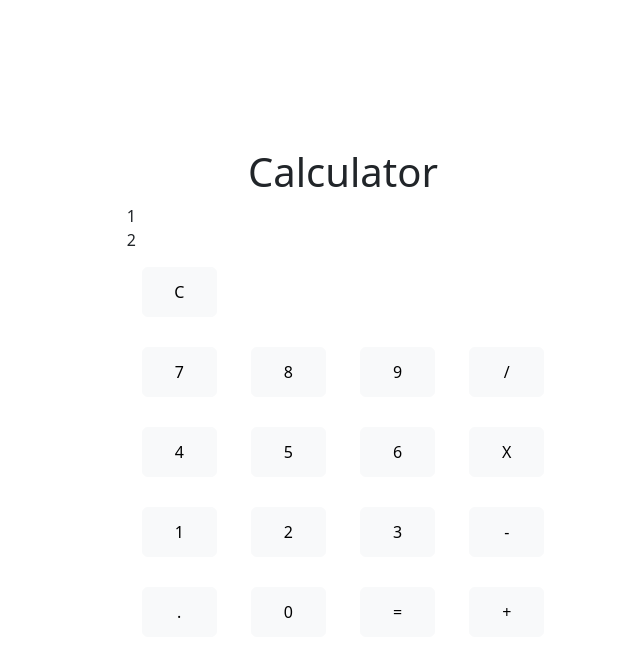
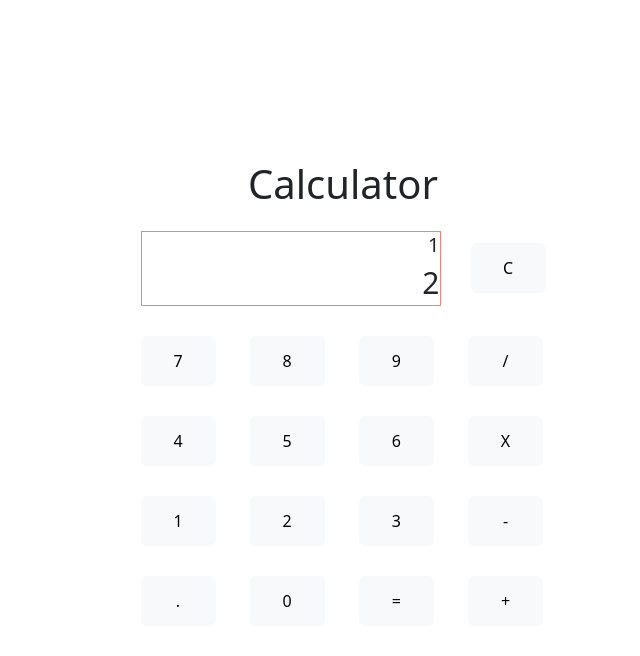
Before and after one commit to sandile05/odin-calculator, a plain HTML site: page index.html in a window 1280 px wide. Shown: the whole page, without its empty margins (297-937 px from the left). Drawn offline with nearby package versions, Linux system fonts and the light colour scheme.

Commit message:
screen plus screen text styling

```diff
--- a/styles.css
+++ b/styles.css
@@ -13,3 +13,27 @@ body{
     margin: 15px;
     font-size: 40px;
 }
+.first-row{
+    display: flex;
+    justify-content: center;
+    align-items: center;
+    flex-direction: row;
+}
+
+#screen{
+    width: 300px;
+    border: 1px solid salmon;
+    height: 75px;
+    margin: 15px;
+    display: flex;
+    flex-direction: column;
+    justify-content: flex-end;
+    align-items: flex-end;
+}
+
+.previous{
+    font-size: 20px;
+}
+.current{
+    font-size: 30px;
+}
```
